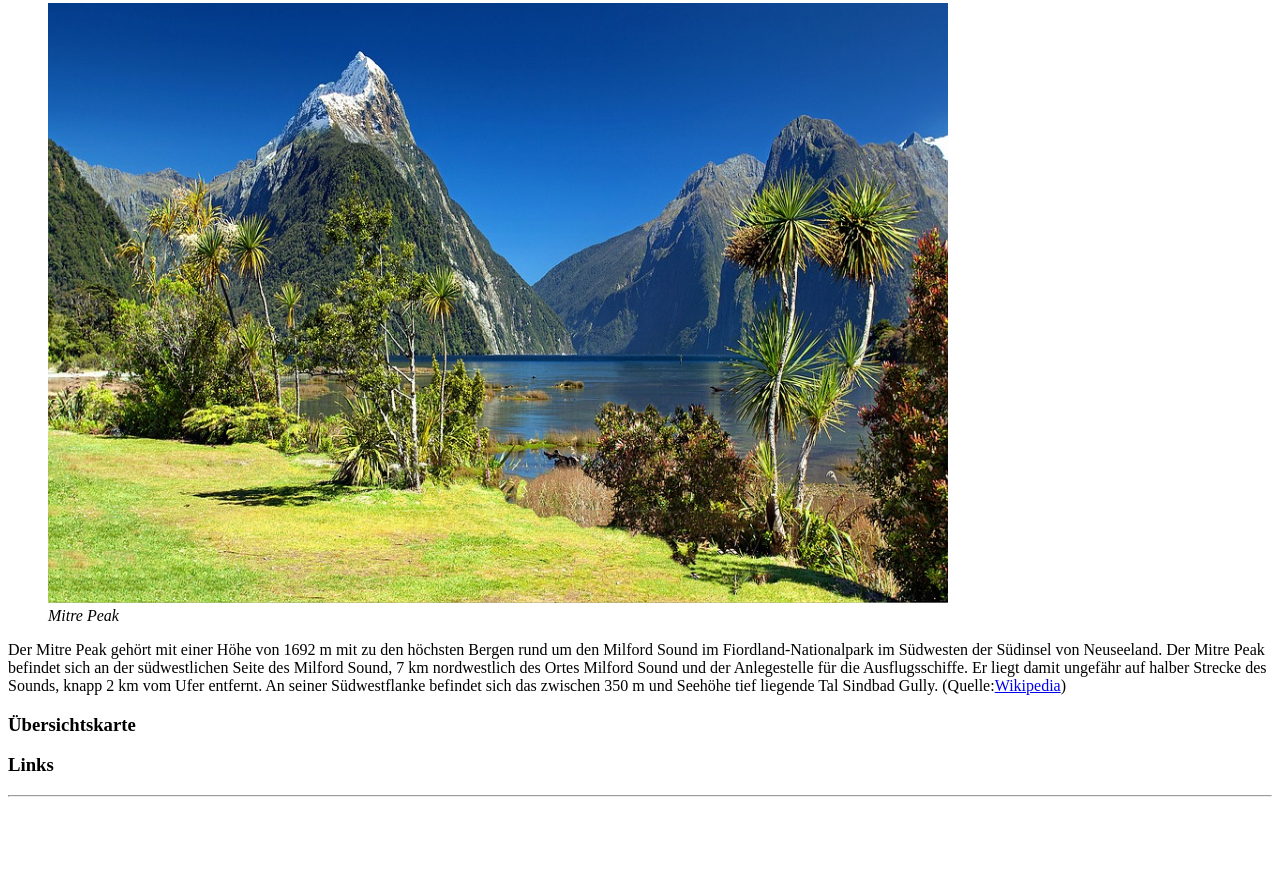
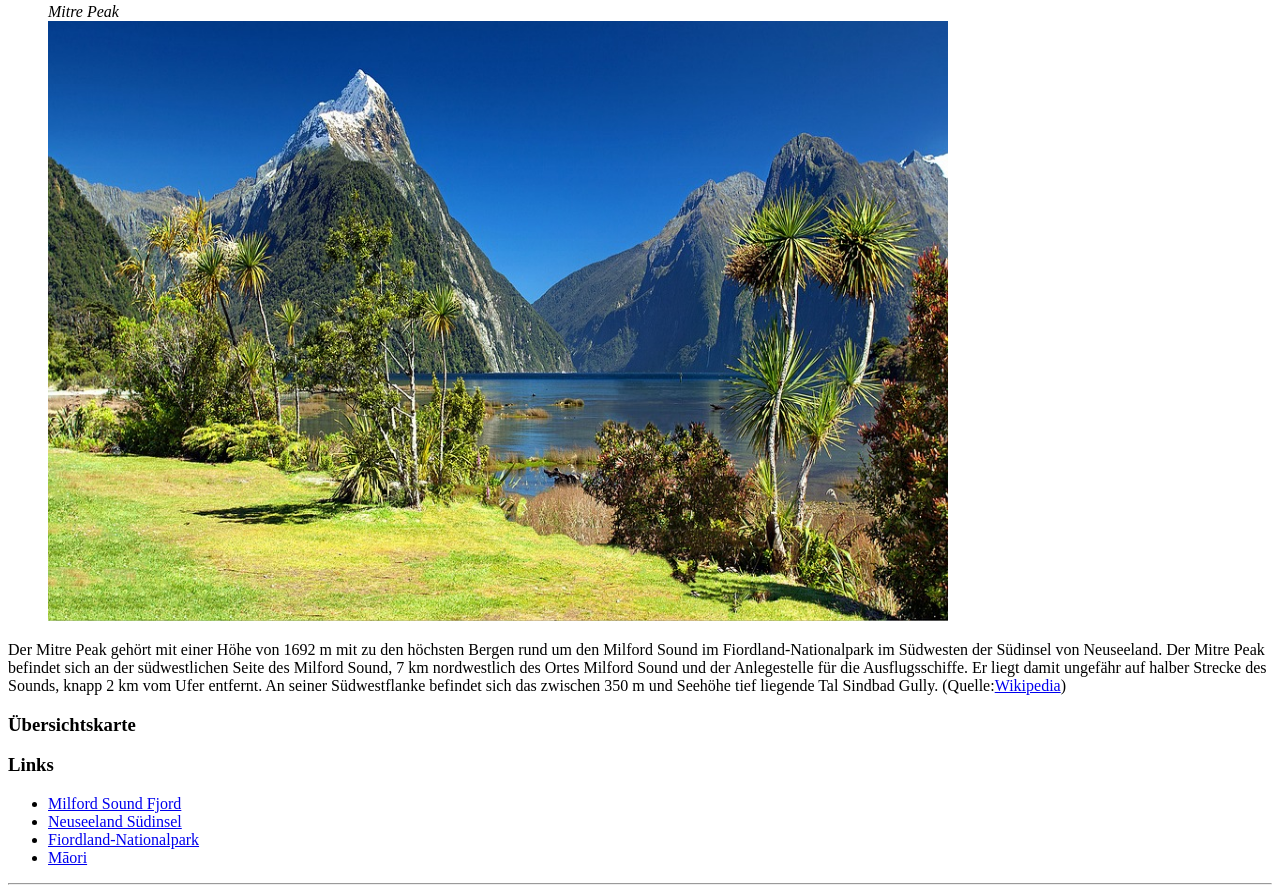
Before and after one commit to SummerAndreas/SummerAndreas.github.io, a plain HTML site: page nz/index.html in a window 1280 px wide. Shown: the part 548-1441 px from the top of the page. Before the commit the page ends 1353 px from the top, so only its background shows below. Drawn offline with Linux system fonts and the light colour scheme; files that its build step writes are made by us from their sources; files whose address does not match are found by name.

Commit message:
Übersichtskarte und 4 Links

```diff
--- a/nz/index.html
+++ b/nz/index.html
@@ -40,8 +40,8 @@
         </body>
         <h2>Mitre Peak</h2>
         <figure>
-                <img src="images\attrection.jpg" alt="Blick auf den Mitre Peak" height="600" width="900">
                 <figcaption><em>Mitre Peak</em></figcaption>
+            <img src="images\attrection.jpg" alt="Blick auf den Mitre Peak" height="600" width="900">
             </figure>
               <p>Der Mitre Peak gehört mit einer Höhe von 1692 m mit zu den höchsten Bergen rund um den Milford Sound im Fiordland-Nationalpark im Südwesten der Südinsel von Neuseeland. Der Mitre Peak befindet sich an der südwestlichen Seite des Milford Sound, 7 km nordwestlich des Ortes Milford Sound und der Anlegestelle für die Ausflugsschiffe. Er liegt damit ungefähr auf halber Strecke des Sounds, knapp 2 km vom Ufer entfernt. An seiner Südwestflanke befindet sich das zwischen 350 m und Seehöhe tief liegende Tal Sindbad Gully.
             (Quelle:<a href="https://de.wikipedia.org/wiki/Mitre_Peak_(Neuseeland)">Wikipedia</a>)
@@ -49,10 +49,26 @@
 
 
         <h3>Übersichtskarte</h3>
+        <div id="map" data-lat="-44.616667" data-lng="167.866667" data-title="Milford Sound"></div>
         <!-- TODO: ein div-Element mit dem id-Attribut "map" und drei weiteren Attributen data-lat, data-lng und data-title. Die Koordinaten von data-lat und data-lng sind als Dezimalgrad mit einem "." als Komma zu schreiben und aus der Wikipedia zu entnehmen. Das data-title Attribut enthält einen Titel für die oben verwendete Sehenswürdigkeit
         -->
 
         <h3>Links</h3>
+        <ul>
+                <li>
+                        <a href="https://de.wikipedia.org/wiki/Milford_Sound">Milford Sound Fjord</a>
+                </li>
+                            <li>
+                    <a href=https://de.wikipedia.org/wiki/S%C3%BCdinsel_(Neuseeland)>Neuseeland Südinsel</a>
+            </li>
+            <li>
+                    <a href="https://de.wikipedia.org/wiki/Fiordland-Nationalpark">Fiordland-Nationalpark</a>
+            </li>
+           <li>
+                    <a href="https://de.wikipedia.org/wiki/M%C4%81ori">Māori</a>
+            </li>
+
+        </ul>
         <!-- TODO: 4 Links zu Seiten im Netz die zur Etappe/Sehenswürdigkeit passen als ungeordnete Liste -->
 
     </main>
```
